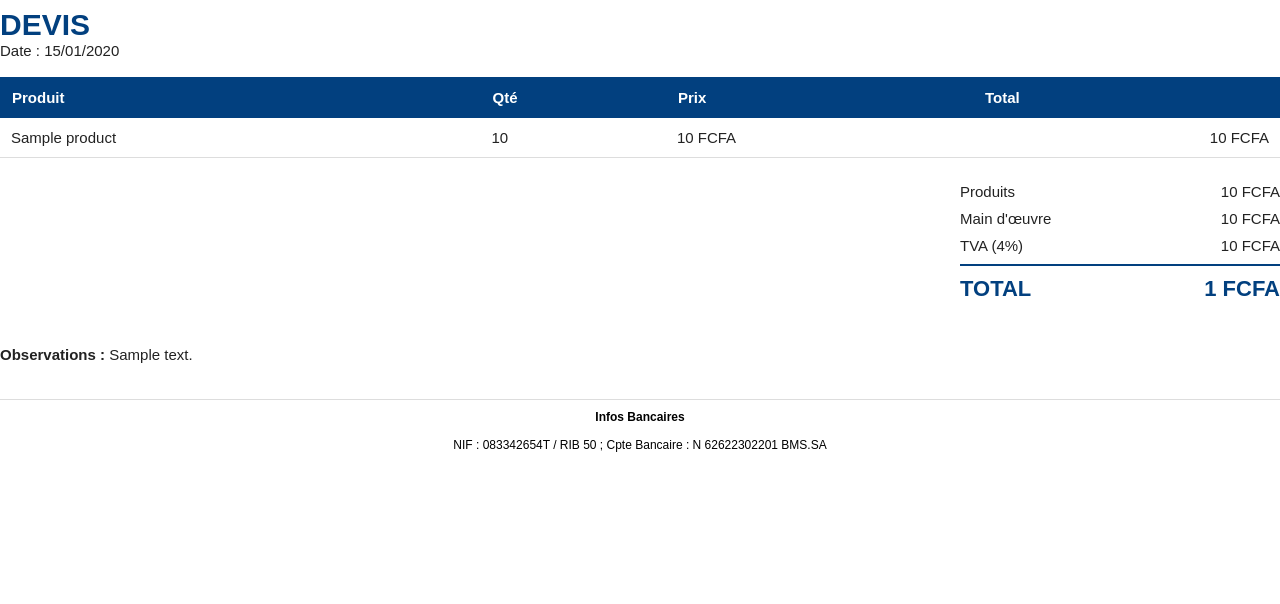
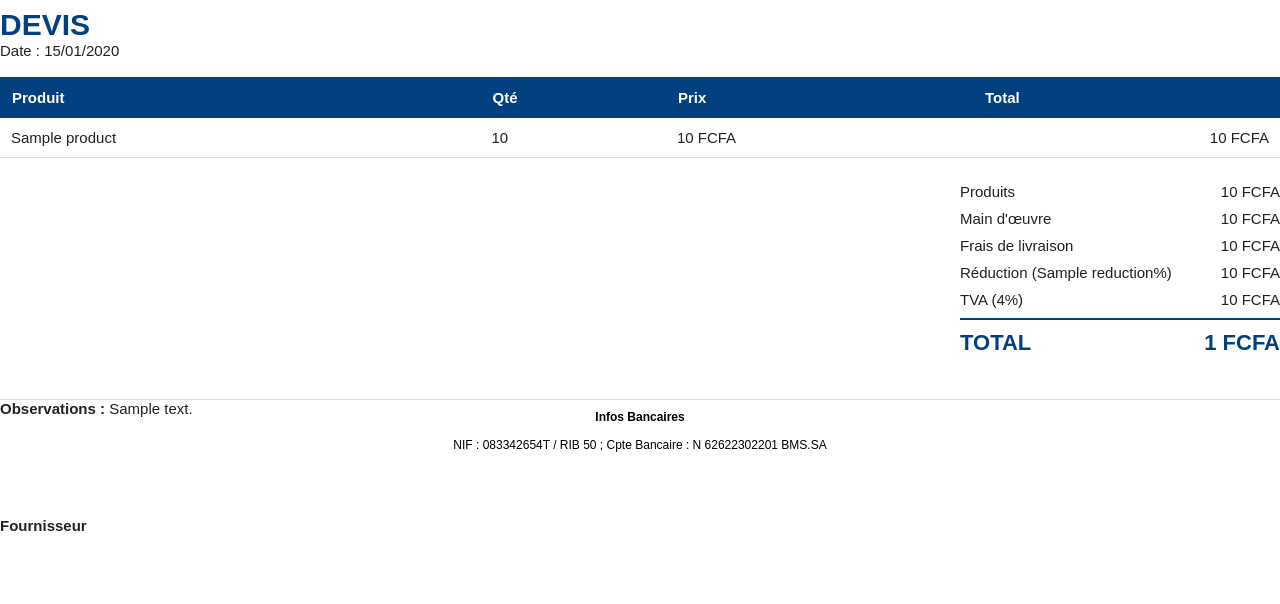
Before and after one commit to makan-dianka/sonikaraelectrostock, a Django app: template quotes/templates/quotes/quote_pdf.html in a window 1280 px wide. Shown: the part 338-942 px from the top of the page. Before the commit the page ends 790 px from the top, so only its background shows below. Run offline with Django 5.2, Linux system fonts and the light colour scheme; the template is opened without the code that fills it: most values are stand-ins (such as "Sample title", 1, 10 or a date in 2020); grey boxes marked "Sample" are stand-in pictures.

Commit message:
ajout de champ dans devis

```diff
--- a/quotes/templates/quotes/quote_pdf.html
+++ b/quotes/templates/quotes/quote_pdf.html
@@ -241,6 +241,25 @@
             border-top: 1px solid #ddd;
 
         }
+
+        .signature {
+
+            margin-top: 100px;
+
+            display: flex;
+
+            justify-content: space-between;
+
+        }
+
+
+        .signature .title {
+
+            font-weight: bold;
+
+            margin-bottom: 70px;
+
+        }
     </style>
 
 </head>
@@ -444,6 +463,33 @@
 
 
 
+            <div class="line">
+
+                Frais de livraison
+
+                <span>
+
+                    {{ quote.delivery_fee|intcomma }}
+
+                    FCFA
+
+                </span>
+
+            </div>
+
+            <div class="line">
+
+                Réduction ({{ quote.reduction }}%)
+
+                <span>
+
+                    {{ quote.reduction_amount|intcomma }}
+
+                    FCFA
+
+                </span>
+
+            </div>
 
 
             <div class="line">
@@ -470,7 +516,7 @@
 
                 <span>
 
-                    {{ quote.total_ttc|intcomma }}
+                    {{ quote.total_amount|intcomma }}
 
                     FCFA
 
@@ -500,6 +546,24 @@
 
 
 
+    <div class="signature">
+
+        <div>
+
+            <div class="title">
+
+                Fournisseur
+
+            </div>
+
+            <!-- <div class="line"></div> -->
+
+        </div>
+
+    </div>
+
+
+
     <!-- information bancaire -->
     <div class="bank-footer">
         <span><strong>Infos Bancaires</strong></span> <br /> <br />
```
Also changed, not shown: quotes/forms.py (+17 -1 lines), quotes/models.py (+10 -1 lines), quotes/migrations/0004_quote_delivery_fee_quote_reduction.py (added).
